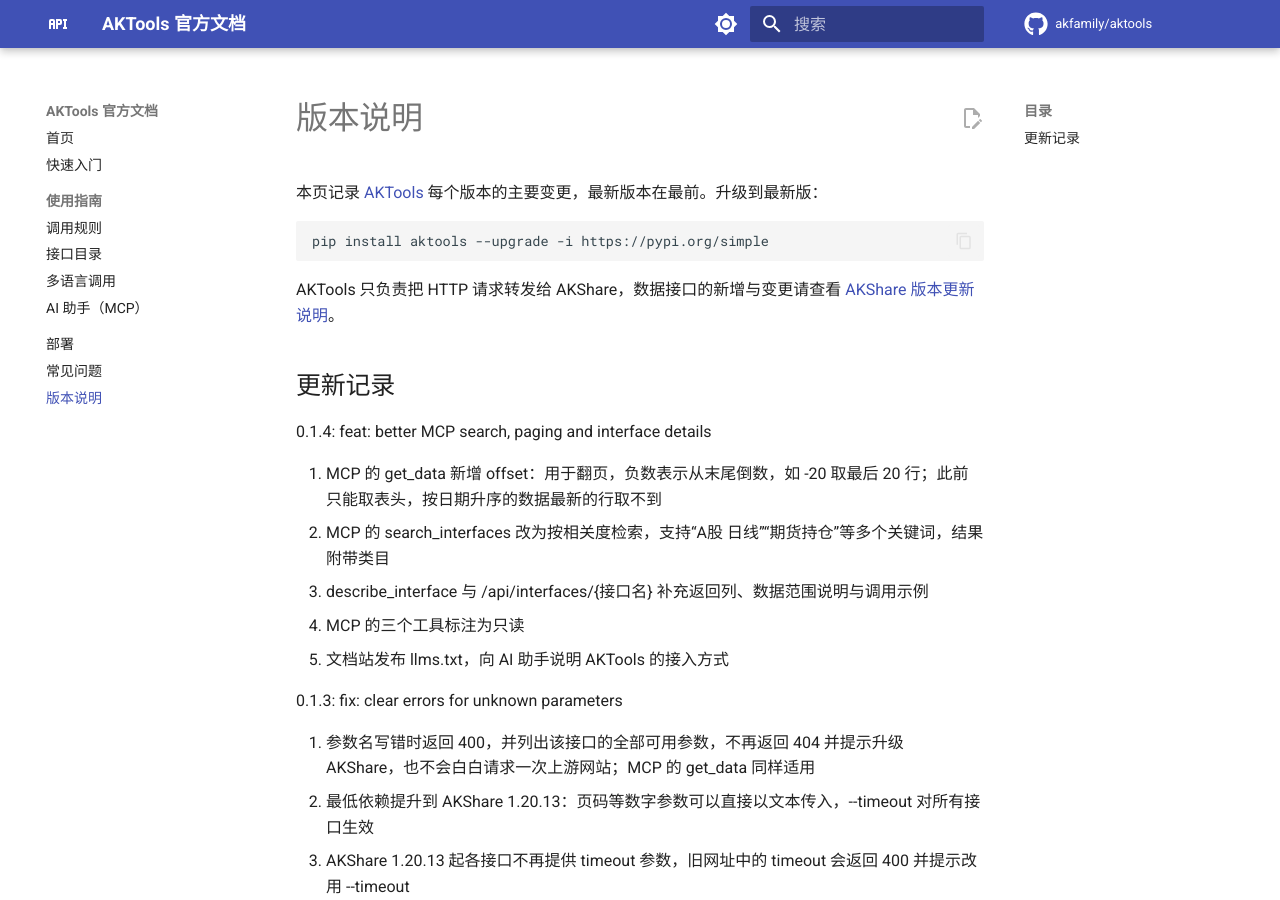
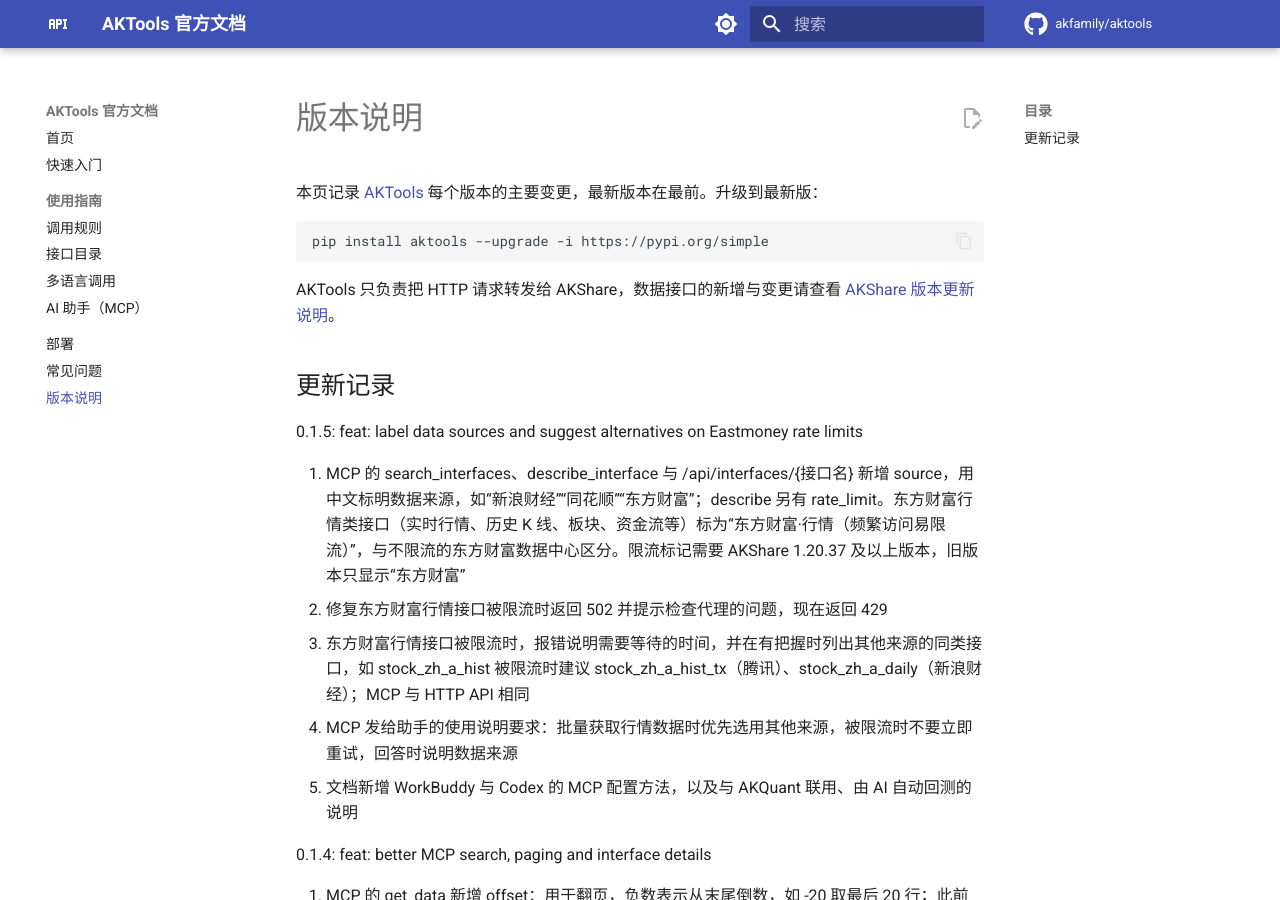
Before and after one commit to akfamily/aktools, an MkDocs documentation site: the page built from docs/aktools_version.md, in a window 1280 px wide and 900 px high. Built offline with MkDocs 1.6.1 and Material for MkDocs 9.7.7, drawn with Linux system fonts in a browser that asks for light colours; comment, search, counter and statistics services are not loaded.

Commit message:
chore: 版本号更新为 0.1.5

```diff
--- a/aktools/_version.py
+++ b/aktools/_version.py
@@ -5,4 +5,4 @@
 单独成文件，供 pyproject.toml 与 scripts/check_release.py 按文件读取，无需导入整个包
 """
 
-__version__ = "0.1.4"
+__version__ = "0.1.5"
--- a/docs/aktools_version.md
+++ b/docs/aktools_version.md
@@ -9,6 +9,14 @@
 AKTools 只负责把 HTTP 请求转发给 AKShare，数据接口的新增与变更请查看 [AKShare 版本更新说明](https://akshare.akfamily.xyz/changelog.html)。
 
 ## 更新记录
+
+0.1.5: feat: label data sources and suggest alternatives on Eastmoney rate limits
+
+1. MCP 的 search_interfaces、describe_interface 与 /api/interfaces/{接口名} 新增 source，用中文标明数据来源，如“新浪财经”“同花顺”“东方财富”；describe 另有 rate_limit。东方财富行情类接口（实时行情、历史 K 线、板块、资金流等）标为“东方财富·行情（频繁访问易限流）”，与不限流的东方财富数据中心区分。限流标记需要 AKShare 1.20.37 及以上版本，旧版本只显示“东方财富”
+2. 修复东方财富行情接口被限流时返回 502 并提示检查代理的问题，现在返回 429
+3. 东方财富行情接口被限流时，报错说明需要等待的时间，并在有把握时列出其他来源的同类接口，如 stock_zh_a_hist 被限流时建议 stock_zh_a_hist_tx（腾讯）、stock_zh_a_daily（新浪财经）；MCP 与 HTTP API 相同
+4. MCP 发给助手的使用说明要求：批量获取行情数据时优先选用其他来源，被限流时不要立即重试，回答时说明数据来源
+5. 文档新增 WorkBuddy 与 Codex 的 MCP 配置方法，以及与 AKQuant 联用、由 AI 自动回测的说明
 
 0.1.4: feat: better MCP search, paging and interface details
 
--- a/server.json
+++ b/server.json
@@ -3,7 +3,7 @@
   "name": "io.github.akfamily/aktools",
   "title": "AKTools",
   "description": "Search and fetch AKShare financial data (stocks, futures, funds, macro) from AI assistants",
-  "version": "0.1.4",
+  "version": "0.1.5",
   "websiteUrl": "https://aktools.akfamily.xyz/guide/mcp/",
   "repository": {
     "url": "https://github.com/akfamily/aktools",
@@ -14,7 +14,7 @@
       "registryType": "pypi",
       "registryBaseUrl": "https://pypi.org",
       "identifier": "aktools",
-      "version": "0.1.4",
+      "version": "0.1.5",
       "runtimeHint": "uvx",
       "packageArguments": [
         {
```
